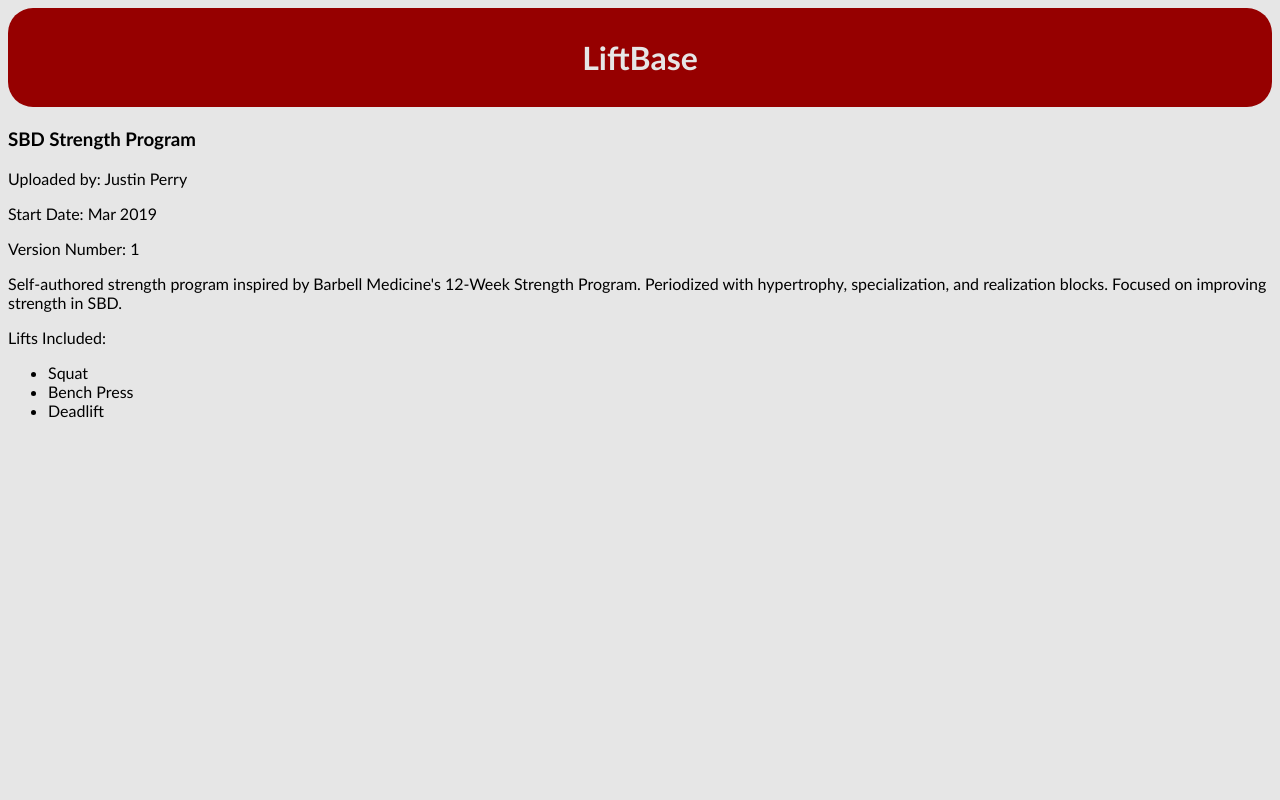
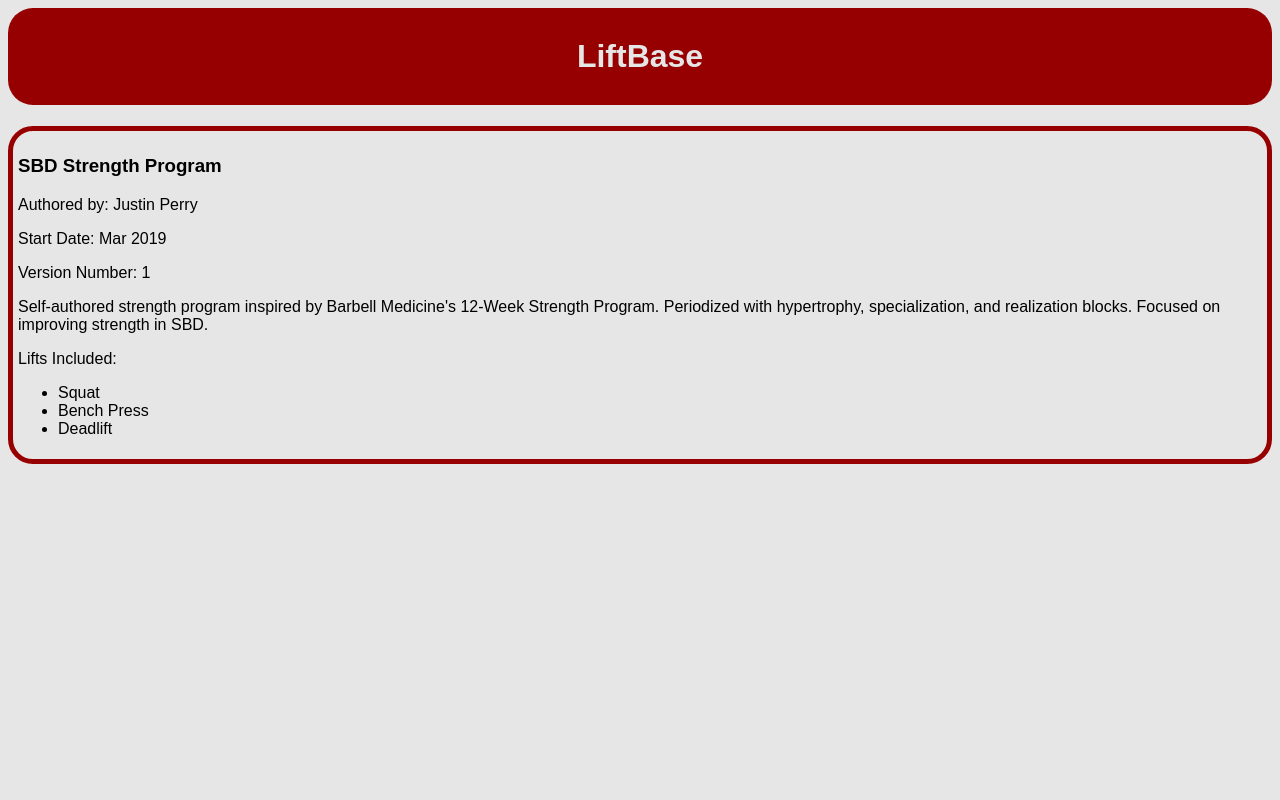
Before and after one commit to justinchristopherperry/LiftBase, a Django app: page /programs/1/ in a window 1280 px wide. Run offline with Django 3.2, Linux system fonts and the light colour scheme; data comes from the database, SQL or seed files in the repository; both versions use the stored data as it was after the commit.

Commit message:
updated program_detail, database

```diff
--- a/program_data.csv
+++ b/program_data.csv
@@ -1,3 +1,4 @@
 Username,Program,Version,Description,Date,Lifts
-Justin Perry,Strength Program,1,Self-authored strength program inspired by Barbell Medicine's 12-Week Strength Template.,3/2019,"Squat, Bench Press, Deadlift"
-Justin Perry,Strength Program,2,Updated self-authored strength program inspired by Barbell Medicine's 12-Week Strength Template.,5/2019,"Squat, Bench Press, Deadlift"
+Justin Perry,SBD Strength Program,1,"Self-authored strength program inspired by Barbell Medicine's 12-Week Strength Program. Periodized with hypertrophy, specialization, and realization blocks. Focused on improving strength in SBD.",03/2019,"Squat, Bench Press, Deadlift"
+Justin Perry,SBD Strength Program,2,"Updated self-authored strength program inspired by Barbell Medicine's 12-Week Strength Program. Periodized with hypertrophy, specialization, and realization blocks. Focused on improving strength in SBD. Updated to include more upper-body volume, less lower-body volume.",05/2019,"Squat, Bench Press, Deadlift"
+Barbell Medicine,12-Week Strength Program,1,"12-week strength program from the reputable Barbell Medicine team. RPE-based training to prepare for realization/competition at the end of the program. Four days of training per week. Mostly comprised of SBD, variants, and casual GPP.",01/2019,"Squat, Bench Press, Deadlift"
--- a/programs/templates/home.html
+++ b/programs/templates/home.html
@@ -15,9 +15,7 @@
             <p> Date: {{ program.date|date:"M Y"  }} </p>
             {% endif %}
 
-            <p> By, {{ program.username }} </p>
-
-            <p class="hidden"> {{ program.description }} </p>
+            <p> Authored by: {{ program.username }} </p>
         </div>
     {% endfor %}
 </div>
--- a/programs/templates/program_detail.html
+++ b/programs/templates/program_detail.html
@@ -1,9 +1,9 @@
 {% extends "base.html" %}
 {% block content %}
-<div>
+<div class="program_page">
     <h3>{{ program.program }}</h3>
 
-    <p>Uploaded by: {{ program.username }}</p>
+    <p>Authored by: {{ program.username }}</p>
 
     {% if program.date %}
     <p>Start Date: {{ program.date|date:"M Y" }}</p>
--- a/static/css/style.css
+++ b/static/css/style.css
@@ -3,7 +3,7 @@ html {
 }
 
 body {
-    font-family: "Trebuchet MS",Helvetica, sans-serif;
+    font-family: sans-serif,"Trebuchet MS",Helvetica;
 }
 
 .header_title {
@@ -22,3 +22,11 @@ body {
     border-style: solid;
     margin-bottom: 10px;
 }
+
+.program_page {
+    padding: 5px;
+    border-radius: 25px;
+    border-color: rgb(150, 0, 0);
+    border-width: 5px;
+    border-style: solid;
+}
```
Also changed, not shown: db.sqlite3.
